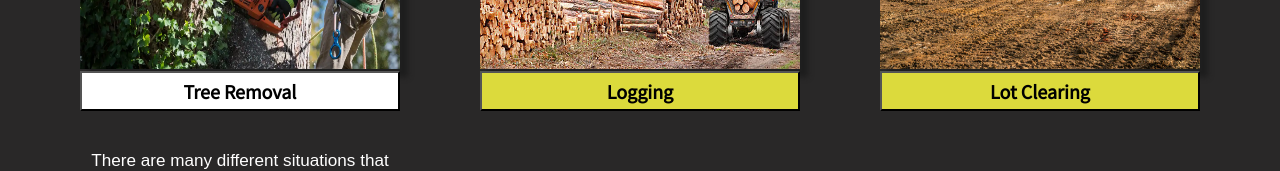
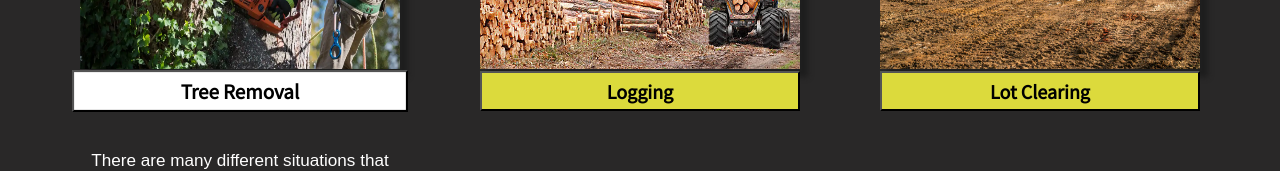
Before and after one commit to a-cole55/MDLogging, a website: page index.html in a window 1280 px wide. In both pictures the pointer is over the button "Tree Removal". Shown: the part 1918-2089 px from the top of the page. Drawn offline with Linux system fonts and the light colour scheme; a web font is replaced by a local one.

Commit message:
added hover effect

```diff
--- a/md-style.css
+++ b/md-style.css
@@ -208,9 +208,13 @@ button{
     background-color: #DCDA3C;
     align-items:center;
     cursor: pointer;
+    transition: 0.4s ease;
 }
 button:hover{
   background-color: white;
+  -webkit-transform: scale(1.05);
+  -ms-transform: scale(1.05);
+  transform: scale(1.05);
 }
 #container3 p{
     font: 1.07rem Arial, sans-serif;
```
